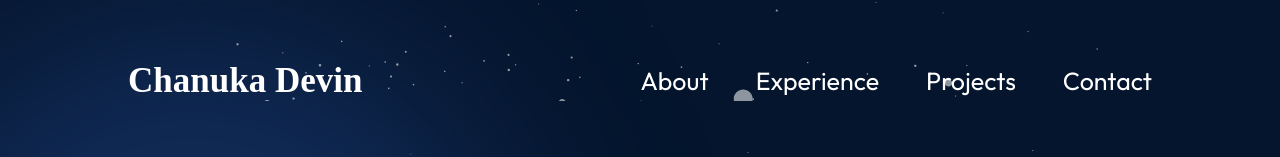
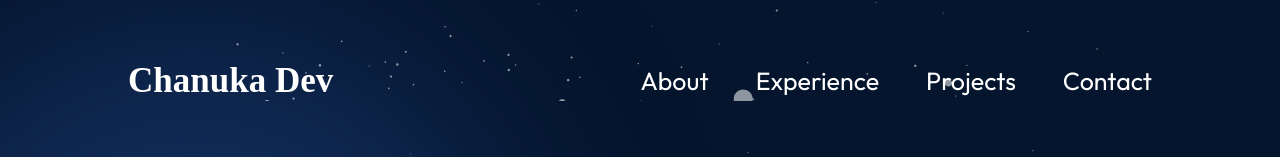
Before and after one commit to h2oalphaYT/My-portfolio, a React (Vite) app in the folder portfolio/: page / in a window 1280 px wide. Shown: the top 157 px of the page. Built offline with nearby package versions, Linux system fonts and the light colour scheme.

Commit message:
Update Navbar.jsx

```diff
--- a/portfolio/src/componets/Navbar/Navbar.jsx
+++ b/portfolio/src/componets/Navbar/Navbar.jsx
@@ -11,7 +11,7 @@ export const Navbar = () => {
   return (
     <nav className={styles.navbar} style={{ backgroundImage: `url(${backgroundImageUrl})` }}>
       <a className={styles.title} href="/">
-       Chanuka Devin
+       Chanuka Dev
       </a>
       <div className={styles.menu}>
         <img
```
